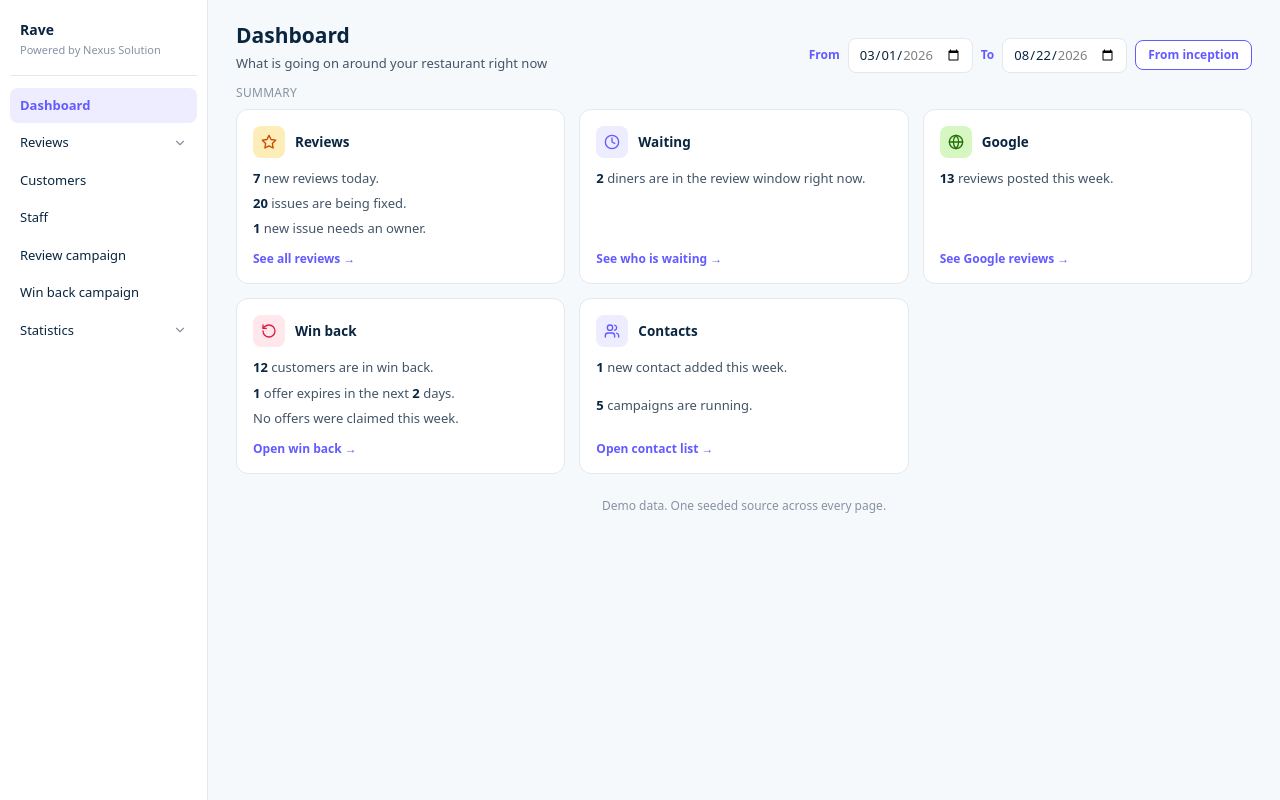
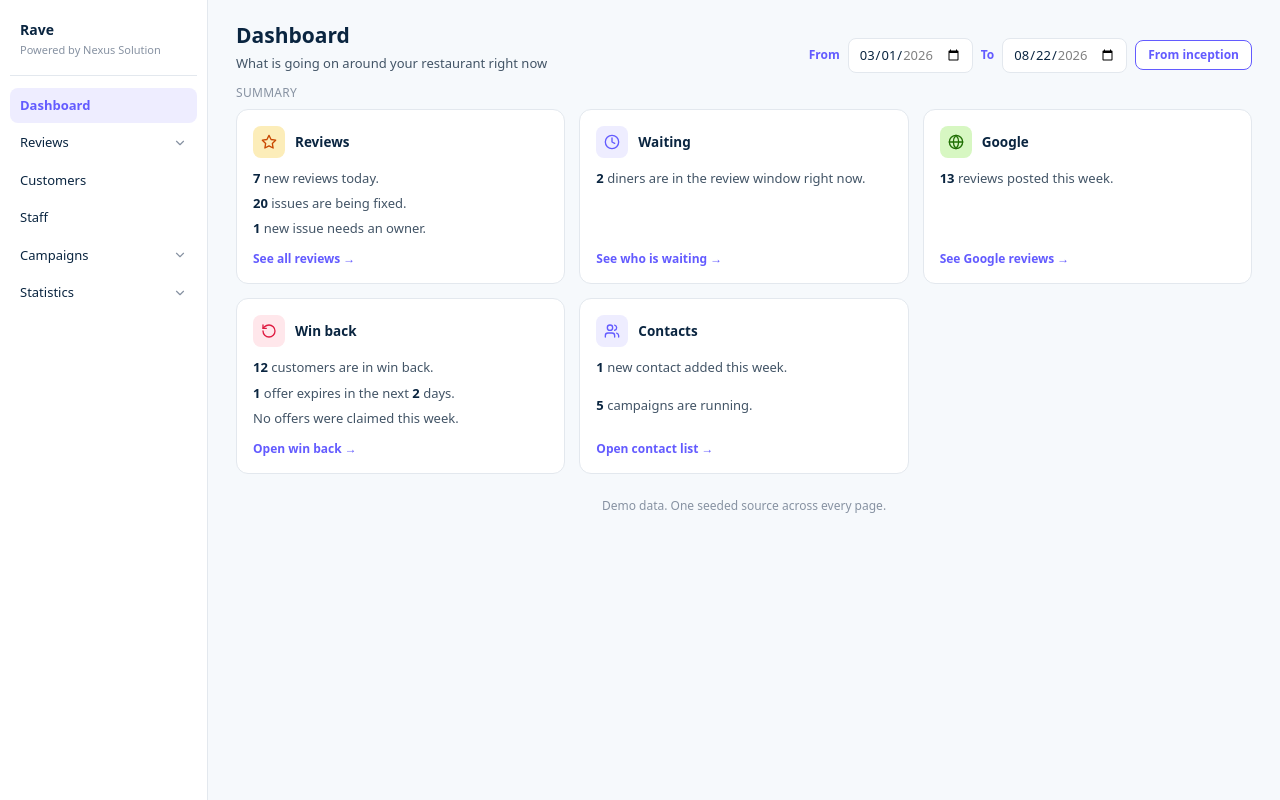
Before and after one commit to nexussolution35-star/Nexus-review, a React (Vite) app: page / in a window 1280 px wide. Built offline with nearby package versions, Linux system fonts and the light colour scheme.

Commit message:
Sidebar: group Review and Win back into a Campaigns dropdown
Co-Authored-By: Claude Fable 5 <noreply@anthropic.com>
Claude-Session: https://claude.ai/code/session_018JLyjazLBWPrBkpeFxvuMq

```diff
--- a/src/layout/Shell.tsx
+++ b/src/layout/Shell.tsx
@@ -11,6 +11,8 @@ interface NavItem {
   label: string;
   end?: boolean;
   children?: NavChild[];
+  /** A section whose header only toggles the dropdown, with no page of its own. */
+  section?: boolean;
 }
 
 const NAV: NavItem[] = [
@@ -27,8 +29,15 @@ const NAV: NavItem[] = [
   },
   { to: "/customers", label: "Customers" },
   { to: "/staff", label: "Staff" },
+  {
+    to: "/campaigns",
+    label: "Campaigns",
+    section: true,
+    children: [
       { to: "/review-campaign", label: "Review campaign" },
       { to: "/win-back", label: "Win back campaign" },
+    ],
+  },
   {
     to: "/statistics",
     label: "Statistics",
@@ -62,8 +71,10 @@ export function Shell() {
   // automatically, and a manual toggle overrides that until the route changes.
   const [toggled, setToggled] = useState<Record<string, boolean | undefined>>({});
   useEffect(() => setToggled({}), [pathname]);
+  const hasActiveChild = (n: NavItem) =>
+    pathname.startsWith(n.to) || !!n.children?.some((c) => pathname.startsWith(c.to));
   const isOpen = (n: NavItem) =>
-    toggled[n.to] !== undefined ? !!toggled[n.to] : pathname.startsWith(n.to);
+    toggled[n.to] !== undefined ? !!toggled[n.to] : hasActiveChild(n);
   const titleKey = TITLES[pathname]
     ? pathname
     : Object.keys(TITLES)
@@ -89,18 +100,8 @@ export function Shell() {
           <p className="text-sm font-bold m-0">Rave</p>
           <p className="text-[11px] text-faint mt-0.5">Powered by Nexus Solution</p>
         </div>
-        {NAV.map((n) => (
-          <div key={n.to}>
-            <NavLink
-              to={n.to}
-              end={n.end ?? !!n.children}
-              onClick={() => n.children && setToggled((t) => ({ ...t, [n.to]: !isOpen(n) }))}
-              className={({ isActive }) =>
-                `${linkCls(isActive, false)} flex items-center justify-between`
-              }
-            >
-              {n.label}
-              {n.children && (
+        {NAV.map((n) => {
+          const chevron = n.children && (
             <svg
               viewBox="0 0 24 24"
               fill="none"
@@ -113,8 +114,32 @@ export function Shell() {
             >
               <polyline points="6 9 12 15 18 9" />
             </svg>
+          );
+          const toggle = () => setToggled((t) => ({ ...t, [n.to]: !isOpen(n) }));
+          return (
+          <div key={n.to}>
+            {n.section ? (
+              <button
+                type="button"
+                onClick={toggle}
+                className={`${linkCls(false, false)} flex items-center justify-between w-full text-left`}
+              >
+                {n.label}
+                {chevron}
+              </button>
+            ) : (
+              <NavLink
+                to={n.to}
+                end={n.end ?? !!n.children}
+                onClick={() => n.children && toggle()}
+                className={({ isActive }) =>
+                  `${linkCls(isActive, false)} flex items-center justify-between`
+                }
+              >
+                {n.label}
+                {chevron}
+              </NavLink>
             )}
-            </NavLink>
             {n.children && isOpen(n) &&
               n.children.map((c) => (
                 <NavLink
@@ -127,7 +152,8 @@ export function Shell() {
                 </NavLink>
               ))}
           </div>
-        ))}
+          );
+        })}
       </aside>
 
       <main className="flex-1 min-w-0 px-4 md:px-7 py-5">
```
Lines whose indentation alone changed are shown as unchanged.
